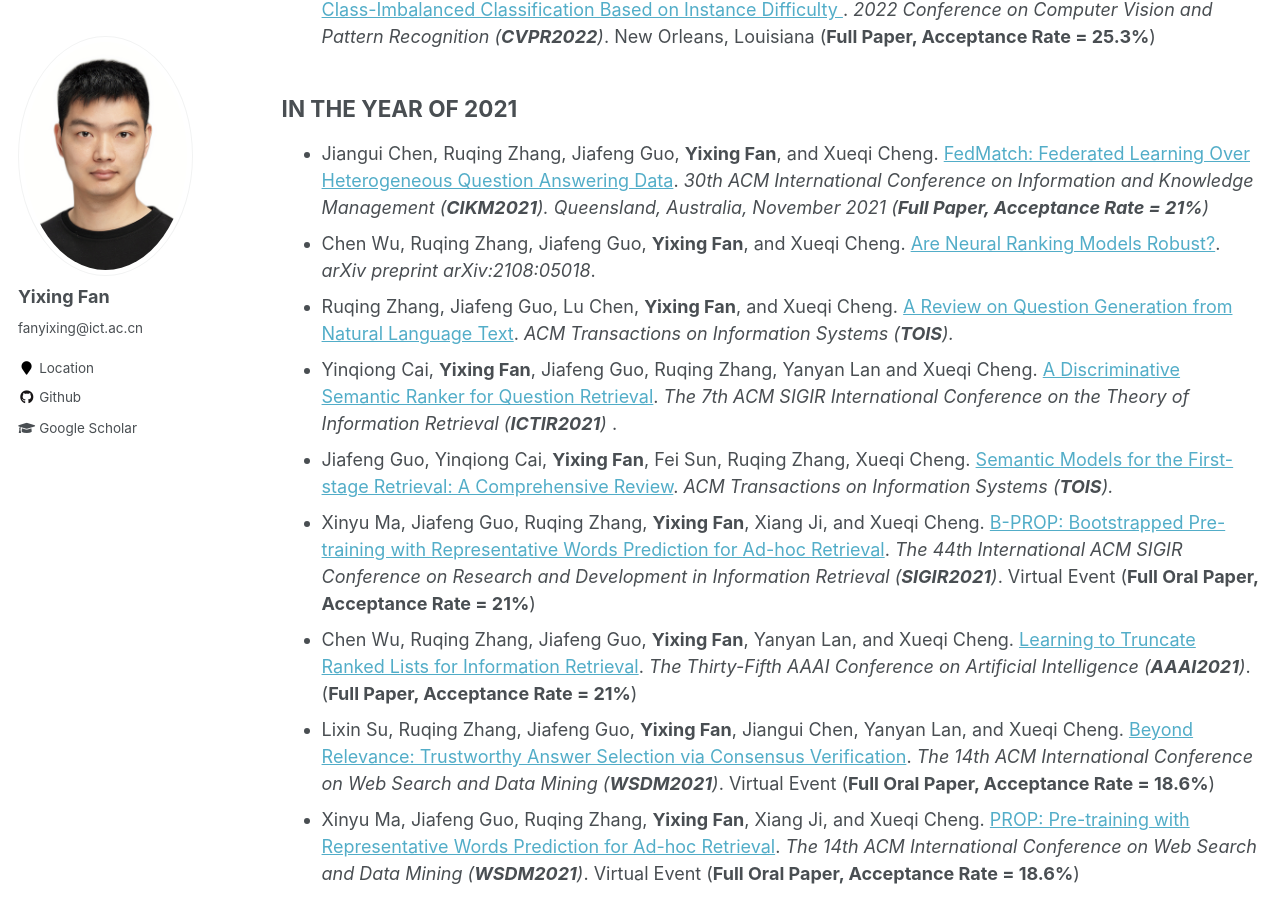
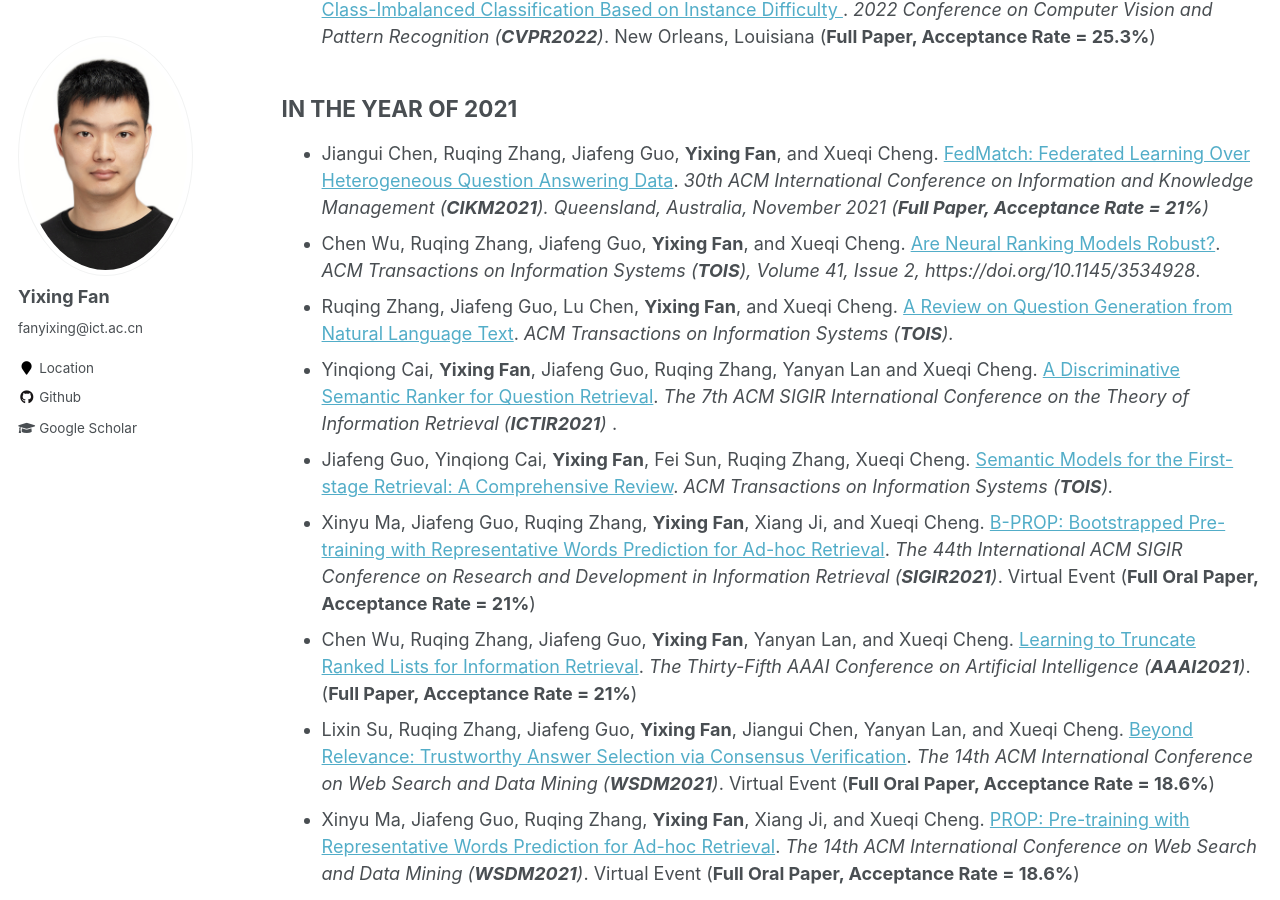
Before and after one commit to faneshion/faneshion.github.io, a Jekyll site: the page built from _pages/publications.md, in a window 1280 px wide and 900 px high, scrolled down 1680 px. Built offline with Jekyll 4.4.1, drawn with Linux system fonts in a browser that asks for light colours.

Commit message:
Update publications.md

```diff
--- a/_pages/publications.md
+++ b/_pages/publications.md
@@ -80,7 +80,7 @@ Jiangui Chen, Ruqing Zhang, Jiafeng Guo, <b>Yixing Fan</b>, and Xueqi Cheng. <a
 </li>
 
 <li>
-Chen Wu, Ruqing Zhang, Jiafeng Guo, <b>Yixing Fan</b>, and Xueqi Cheng. <a target='new' href='https://arxiv.org/abs/2108.05018'>Are Neural Ranking Models Robust?</a>. <i>arXiv preprint arXiv:2108:05018</i>.
+Chen Wu, Ruqing Zhang, Jiafeng Guo, <b>Yixing Fan</b>, and Xueqi Cheng. <a target='new' href='https://dl.acm.org/doi/10.1145/3534928'>Are Neural Ranking Models Robust?</a>. <i>ACM Transactions on Information Systems (<b>TOIS</b>), Volume 41, Issue 2, https://doi.org/10.1145/3534928</i>.
 </li>
 
 <li>
```
